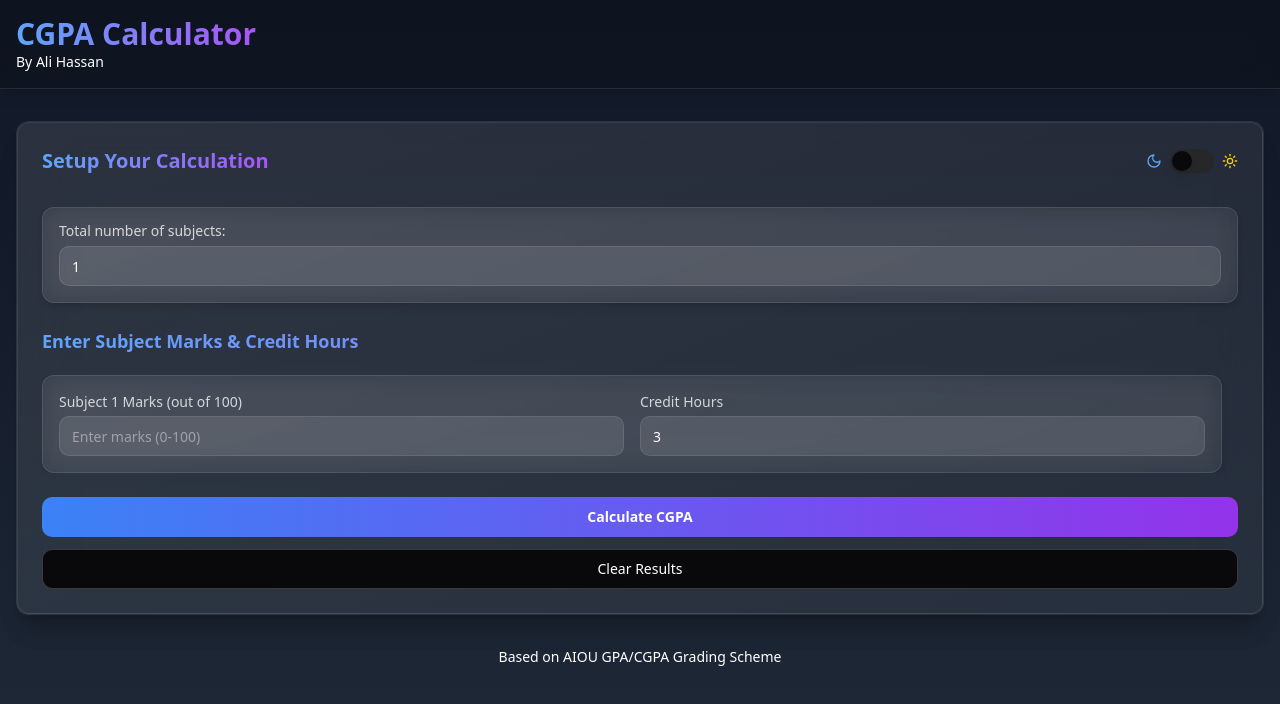
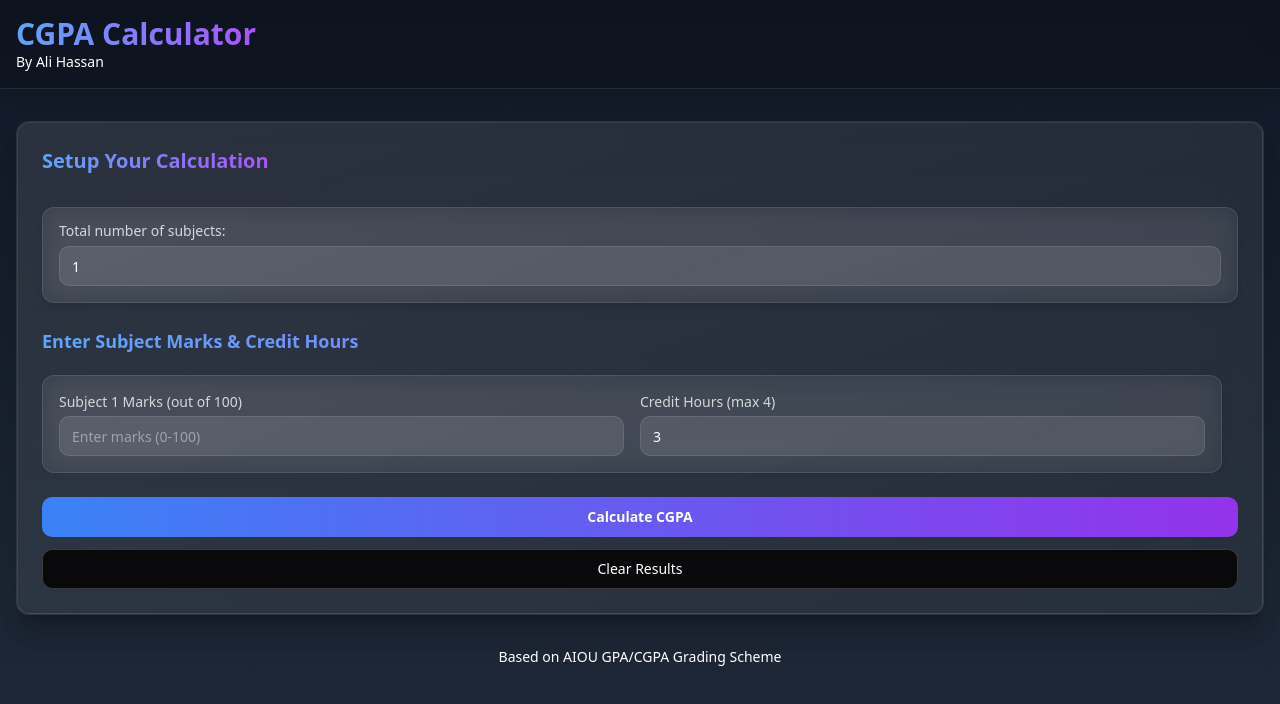
Before and after one commit to Alihassan-aws/AIOU-CGPA-Calculator, a React (Vite) app: page / in a window 1280 px wide. Shown: the top 704 px of the page. Built offline with nearby package versions, Linux system fonts and the light colour scheme.

Commit message:
Remove dark/light mode and adjust credit hours
Remove dark/light mode toggle. Allow custom credit hours up to 4. Make subject list scrollable when 50 subjects are selected.

```diff
--- a/src/components/CGPACalculator.tsx
+++ b/src/components/CGPACalculator.tsx
@@ -1,15 +1,14 @@
 
-import React, { useState, useEffect } from "react";
+import React, { useState } from "react";
 import { Button } from "@/components/ui/button";
 import { Input } from "@/components/ui/input";
 import { Label } from "@/components/ui/label";
-import { Switch } from "@/components/ui/switch";
 import { toast } from "sonner";
 import SubjectList from "./SubjectList";
 import ResultsDisplay from "./ResultsDisplay";
 import { calculateGPA, getGrade } from "@/lib/gradeCalculator";
 import { motion } from "framer-motion";
-import { Sun, Moon, Eye } from "lucide-react";
+import { Eye } from "lucide-react";
 
 const CGPACalculator = () => {
   const [subjectCount, setSubjectCount] = useState<string>("1");
@@ -21,17 +20,6 @@ const CGPACalculator = () => {
     percentage: number;
     grade: string;
   } | null>(null);
-  const [isDarkMode, setIsDarkMode] = useState<boolean>(true);
-
-  // Apply dark/light mode
-  useEffect(() => {
-    const htmlElement = document.documentElement;
-    if (isDarkMode) {
-      htmlElement.classList.remove("light");
-    } else {
-      htmlElement.classList.add("light");
-    }
-  }, [isDarkMode]);
 
   // Handle subject count change
   const handleSubjectCountChange = (e: React.ChangeEvent<HTMLInputElement>) => {
@@ -84,7 +72,7 @@ const CGPACalculator = () => {
 
   // Handle subject credit hours change
   const handleCreditHoursChange = (id: number, value: number) => {
-    const newValue = value <= 0 ? 1 : value > 12 ? 12 : value;
+    const newValue = value <= 0 ? 1 : value > 4 ? 4 : value;
     setSubjects(
       subjects.map(subject =>
         subject.id === id ? { ...subject, creditHours: newValue } : subject
@@ -141,22 +129,6 @@ const CGPACalculator = () => {
             Setup Your Calculation
           </motion.h2>
         </div>
-
-        <motion.div
-          className="flex items-center space-x-4"
-          initial={{ opacity: 0, x: 20 }}
-          animate={{ opacity: 1, x: 0 }}
-          transition={{ delay: 0.2, duration: 0.4 }}
-        >
-          <div className="flex items-center space-x-2">
-            <Moon size={16} className="text-blue-400" />
-            <Switch
-              checked={!isDarkMode}
-              onCheckedChange={(checked) => setIsDarkMode(!checked)}
-            />
-            <Sun size={16} className="text-yellow-400" />
-          </div>
-        </motion.div>
       </div>
 
       <motion.div
--- a/src/components/SubjectList.tsx
+++ b/src/components/SubjectList.tsx
@@ -61,7 +61,7 @@ const SubjectList: React.FC<SubjectListProps> = ({
                 </div>
                 <div>
                   <Label htmlFor={`credit-${subject.id}`} className="text-sm opacity-80 mb-1 block">
-                    Credit Hours
+                    Credit Hours (max 4)
                   </Label>
                   <Input
                     id={`credit-${subject.id}`}
@@ -72,13 +72,13 @@ const SubjectList: React.FC<SubjectListProps> = ({
                       const value = e.target.value;
                       const numValue = parseFloat(value);
 
-                      // Allow empty input or valid numbers
-                      if (value === "" || (!isNaN(numValue) && numValue > 0 && numValue <= 12)) {
+                      // Allow empty input or valid numbers between 0-4
+                      if (value === "" || (!isNaN(numValue) && numValue > 0 && numValue <= 4)) {
                         onCreditHoursChange(subject.id, value === "" ? 0 : numValue);
                       }
                     }}
                     className="glass-input"
-                    placeholder="Enter credit hours (1-12)"
+                    placeholder="Enter credit hours (1-4)"
                   />
                 </div>
               </div>
--- a/src/pages/Index.tsx
+++ b/src/pages/Index.tsx
@@ -6,9 +6,9 @@ import { motion } from "framer-motion";
 
 const Index = () => {
   return (
-    <div className="min-h-screen bg-gradient-to-b from-gray-900 to-gray-800 text-white flex flex-col transition-colors duration-300 light:from-gray-100 light:to-white light:text-gray-800">
+    <div className="min-h-screen bg-gradient-to-b from-gray-900 to-gray-800 text-white flex flex-col transition-colors duration-300">
       <motion.header
-        className="py-4 sticky top-0 z-50 backdrop-blur-md bg-black/20 light:bg-white/20 border-b border-white/10 light:border-black/10 shadow-lg"
+        className="py-4 sticky top-0 z-50 backdrop-blur-md bg-black/20 border-b border-white/10 shadow-lg"
         initial={{ opacity: 0, y: -10 }}
         animate={{ opacity: 1, y: 0 }}
         transition={{ duration: 0.5 }}
```
